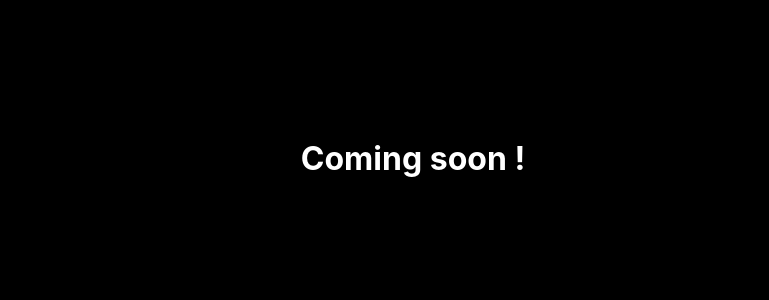
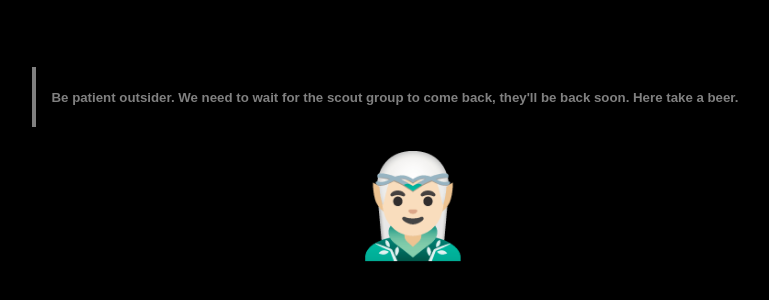
Before and after one commit to jrbublitz/nextjs, a Next.js app: page / in a window 1280 px wide. Shown: the part 242-542 px from the top of the page, without its empty margins (227-996 px from the left). Built offline with nearby package versions, Linux system fonts and the light colour scheme.

Commit message:
starting_story

```diff
--- a/pages/index.js
+++ b/pages/index.js
@@ -9,9 +9,10 @@ export default function Home() {
       </Head>
 
       <main className={styles.main}>
-        <h1 className={styles.h1}>
-          Coming soon !
-        </h1>
+        <blockquote className={styles.blockquote}>
+          <h5>Be patient outsider. We need to wait for the scout group to come back, they'll be back soon. Here take a beer.</h5>
+        </blockquote>
+        <a className={styles.emoji}>🧝🏻‍♂</a>
       </main>
     </div>
   )
--- a/styles/Home.module.css
+++ b/styles/Home.module.css
@@ -18,8 +18,16 @@
   background-color: black;
 }
 
-.h1 {
-  color: white;
+.blockquote{
+  border-left: .25em solid;
+  padding: 0 1em;
+  margin-left: 0px;
+  color: grey;
+  font-family: Arial, Helvetica, sans-serif;
+}
+
+.emoji{
+  font-size: 100px;
 }
 
 .footer {
```
Also changed, not shown: pages/teste.html (added, +7 -0 lines).
